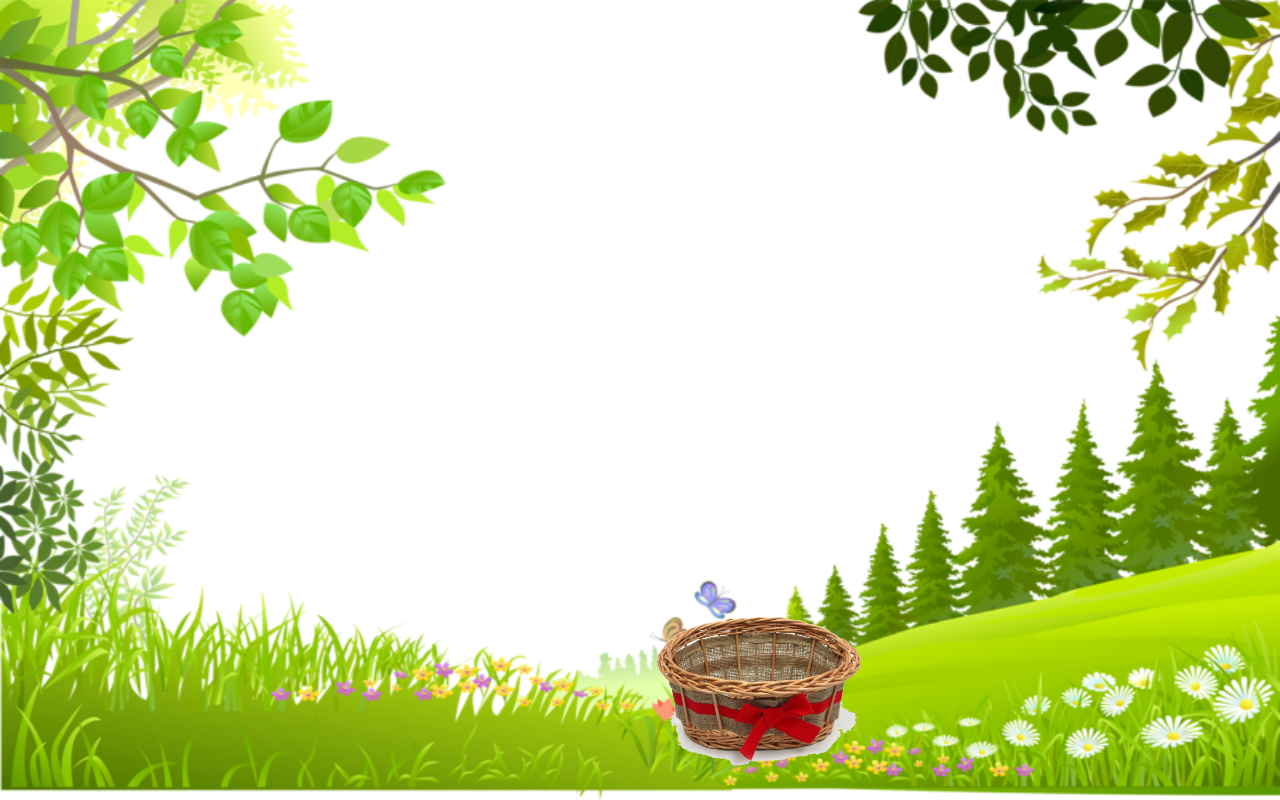
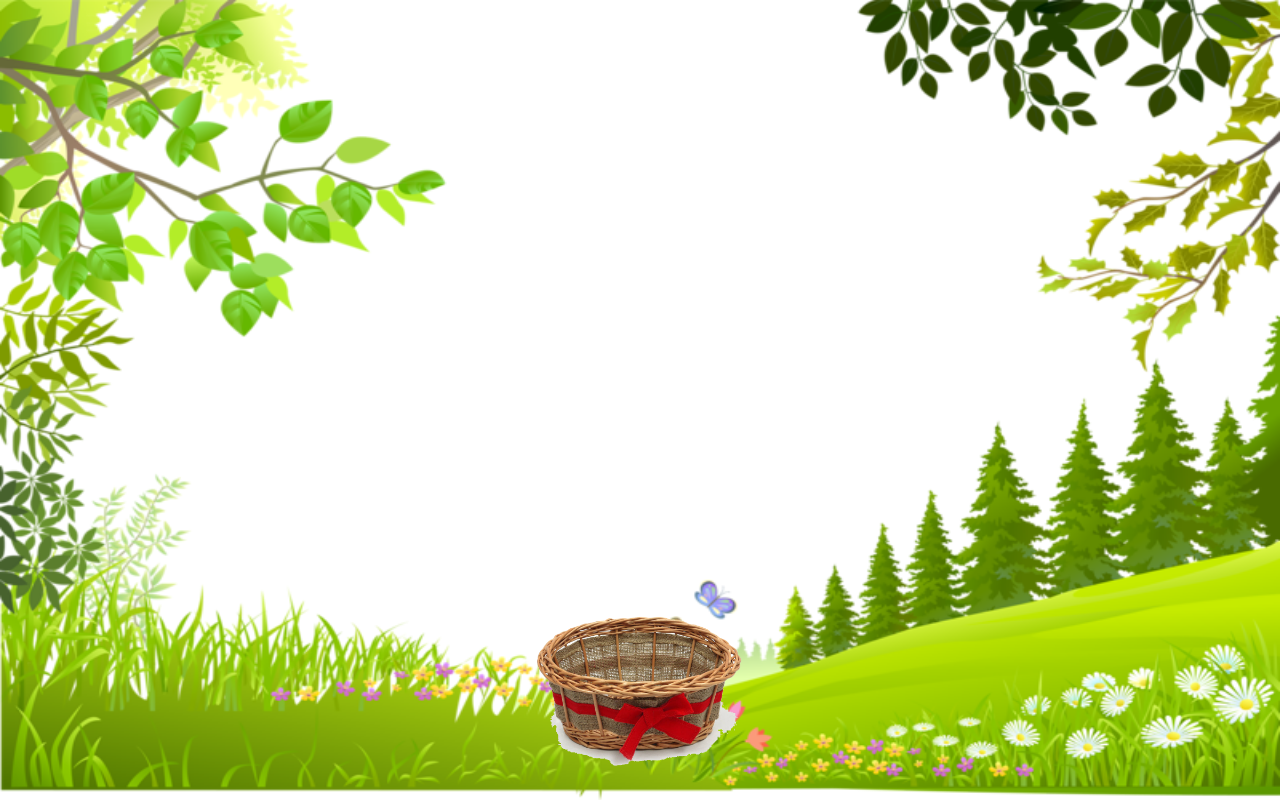
Before and after one commit to SamikshyaChhetri/Fruit-Scoop, a plain HTML site: page index.html in a window 1280 px wide. Drawn offline with nearby package versions, Linux system fonts and the light colour scheme.

Commit message:
UI for fruit catcher

```diff
--- a/index.html
+++ b/index.html
@@ -11,13 +11,14 @@
     <title>Fruit Catcher</title>
   </head>
   <body>
+    <!-- <div>
+      <img src="skyy.png" alt="" class="h-52 w-full" />
+    </div> -->
     <div>
       <img src="green.png" alt="" class="h-screen w-full" />
     </div>
     <div class="flex justify-center">
-      <div>
-        <img src="basket.png" alt="" class="w-60 absolute bottom-0" />
-      </div>
+      <img src="basket.png" alt="" class="w-60 absolute bottom-0" />
     </div>
   </body>
 </html>
```
Also changed, not shown: sky.png (added), skyy.png (added).
